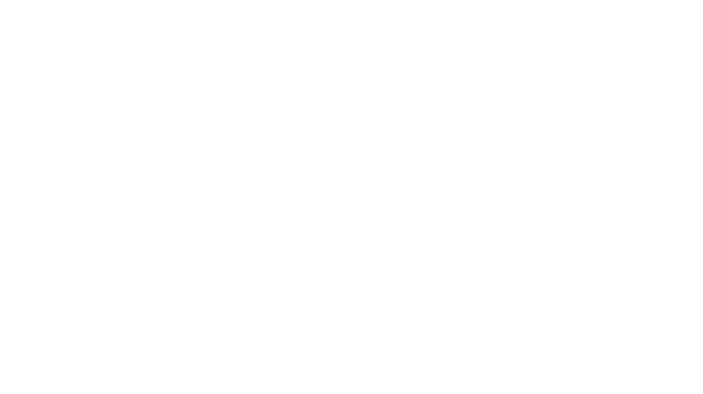
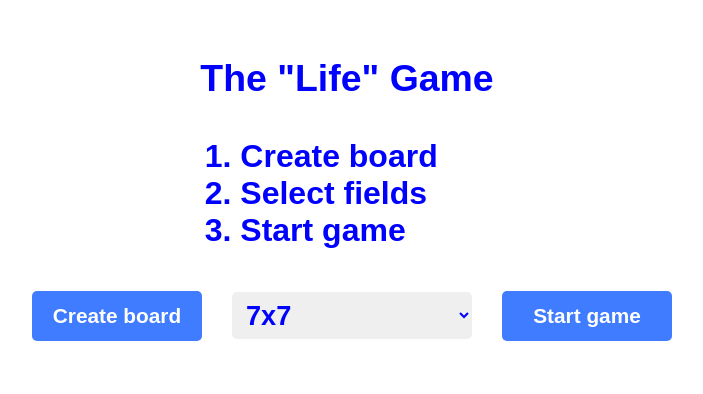
Before and after one commit to antonsipin/life, a website: page public/index.html in a window 1280 px wide. Shown: the whole page, without its empty margins (298-1001 px from the left). Drawn offline with Linux system fonts and the light colour scheme.

Commit message:
Add board

```diff
--- /dev/null
+++ b/public/css/style.css
@@ -0,0 +1,79 @@
+.wrapper {
+	display: flex;
+	justify-content: center;
+	align-items: center;
+	flex-direction: column;
+	margin: 20px 10px 10px 20px;
+	font-size: 2rem;
+	color: blue;
+	font-family: sans-serif;
+	font-weight: 700;
+}
+
+.select {
+	font-size: 1.7rem;
+	color: blue;
+	font-family: sans-serif;
+	font-weight: 700;
+	border: none;
+	border-radius: 5px;
+	padding: 7px 7px 7px 10px;
+}
+
+.fieldDiv {
+	margin: 50px 0 0 0;
+}
+
+.header {
+	display: flex;
+	justify-content: center;
+	align-items: center;
+	margin: 10px 0 0 10px;
+}
+
+.btnCreate {
+	display: flex;
+	justify-content: center;
+	align-items: center;
+	width: 170px;
+	height: 50px;
+	border: none;
+	border-radius: 5px;
+	background-color: rgb(63, 124, 255);
+	cursor: pointer;
+	font-size: 1.3rem;
+	color: white;
+	font-weight: 700;
+	margin: 0 30px 0 30px;
+}
+
+.btnStart {
+	display: flex;
+	justify-content: center;
+	align-items: center;
+	width: 170px;
+	height: 50px;
+	border: none;
+	border-radius: 5px;
+	background-color: rgb(63, 124, 255);
+	cursor: pointer;
+	font-size: 1.3rem;
+	color: white;
+	font-weight: 700;
+	margin: 0 30px 0 30px;
+}
+
+.btnStart:hover {
+	display: flex;
+	justify-content: center;
+	align-items: center;
+	width: 170px;
+	height: 50px;
+	border: none;
+	border-radius: 5px;
+	background-color: rgb(170, 195, 250);
+	cursor: pointer;
+	font-size: 1.3rem;
+	color: white;
+	font-weight: 700;
+}
--- a/public/index.html
+++ b/public/index.html
@@ -2,10 +2,50 @@
 <html lang="en">
 <head>
 	<meta charset="UTF-8">
+	<link rel="apple-touch-icon" sizes="180x180" href="./apple-touch-icon.png">
+	<link rel="icon" type="image/png" sizes="32x32" href="./favicon-32x32.png">
+	<link rel="icon" type="image/png" sizes="16x16" href="./favicon-16x16.png">
+	<link rel="manifest" href="./site.webmanifest">
+	<link rel="mask-icon" href="./safari-pinned-tab.svg" color="#5bbad5">
+	<meta name="msapplication-TileColor" content="#da532c">
+	<meta name="theme-color" content="#ffffff">
+	<link rel="stylesheet" href="./css/style.css" />
+	<script defer src="./js/app.js"></script>
 	<meta name="viewport" content="width=device-width, initial-scale=1.0">
 	<title>Life</title>
 </head>
 <body>
+	<div class="wrapper">
+		<div>
+		<h3>The "Life" Game</h3>
+			<ol>
+				<li>Create board</li>
+				<li>Select fields</li>
+				<li>Start game</li>
+			</ol>
+		</div>
 
+		<div class="header">
+			<button class="btnCreate">
+				Create board
+			</button>
+			<select class="select">
+				<option disabled>Select field size</option>
+				<option value="320">6x6</option>
+				<option selected value="360">7x7</option>
+				<option value="520">10x10</option>
+				<option value="768">15x15</option>
+				<option value="1024">20x20</option>
+				<option value="1200">23x23</option>
+				<option value="1366">27x27</option>
+				<option value="1920">38x38</option>
+			</select>
+			<button class="btnStart">
+				Start game
+			</button>
+		</div>
+
+		<div class="fieldDiv"></div>
+	</div>
 </body>
 </html>
--- /dev/null
+++ b/public/js/app.js
@@ -0,0 +1,31 @@
+const rootDiv = document.querySelector('.wrapper')
+const fieldDiv = document.querySelector('.fieldDiv')
+const startButton = document.querySelector('.btnCreate')
+const buttonWidth = 50;
+const select = document.querySelector('.select')
+
+startButton.addEventListener('click', () => {
+	boardCreate(select.value || window.innerWidth)
+})
+
+function boardCreate (viewport) {
+	fieldDiv.innerHTML = ''
+	const field = `<div class="field" style="width: ${select.value}px;"></div>`
+	fieldDiv.innerHTML = field
+	const currentField = document.querySelector('.field')
+	const size = Math.round(viewport/buttonWidth)
+
+	for (let i = 0; i < size; i++) {
+		let div = document.createElement('div')
+		for (let j = 0; j < size; j++) {
+			let span = document.createElement('span')
+			span.addEventListener('click', () => {
+				span.innerHTML = `<button id="btn-${j}-${i}" style="background-color: red; width: 50px; height: 50px;"></button>`
+			})
+			span.innerHTML = `<button id="btn-${j}-${i}" style="width: 50px; height: 50px;"></button>`
+			div.appendChild(span)
+	}
+		currentField.appendChild(div)
+	}
+	return currentField
+}
```
Also changed, not shown: public/browserconfig.xml (added, +9 -0 lines), public/android-chrome-192x192.png (added), public/android-chrome-512x512.png (added), public/app.js (deleted), public/apple-touch-icon.png (added), public/favicon-16x16.png (added), public/favicon-32x32.png (added), public/favicon.ico (added), public/favicon.png (added), public/mstile-150x150.png (added), public/safari-pinned-tab.svg (added), public/site.webmanifest (added).
